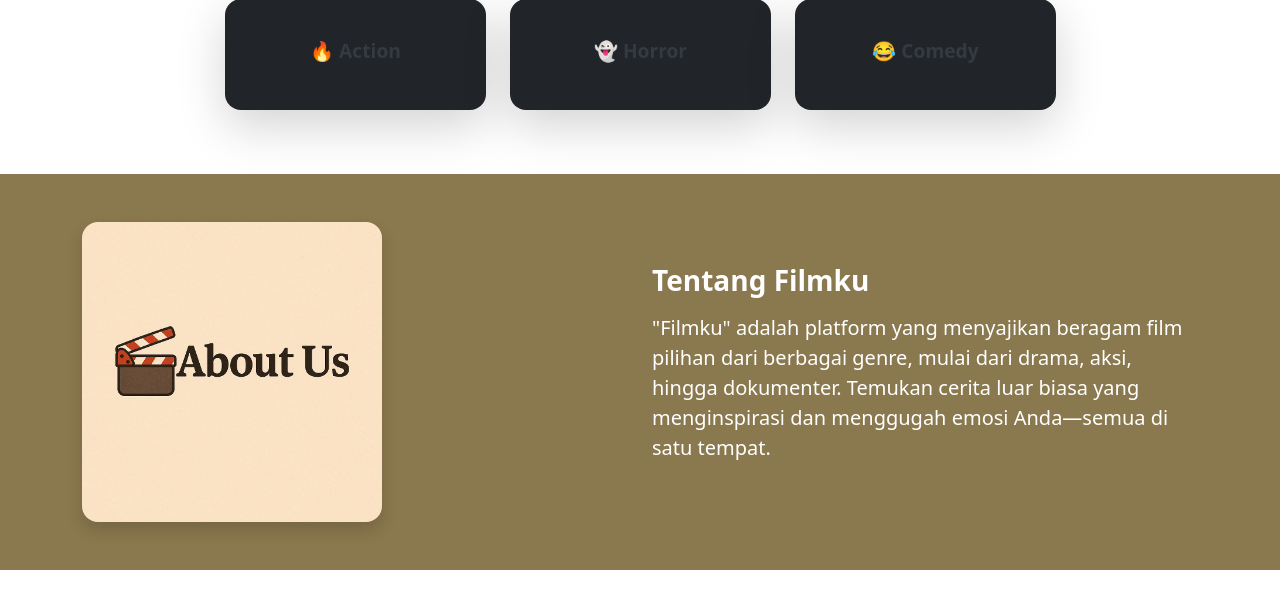
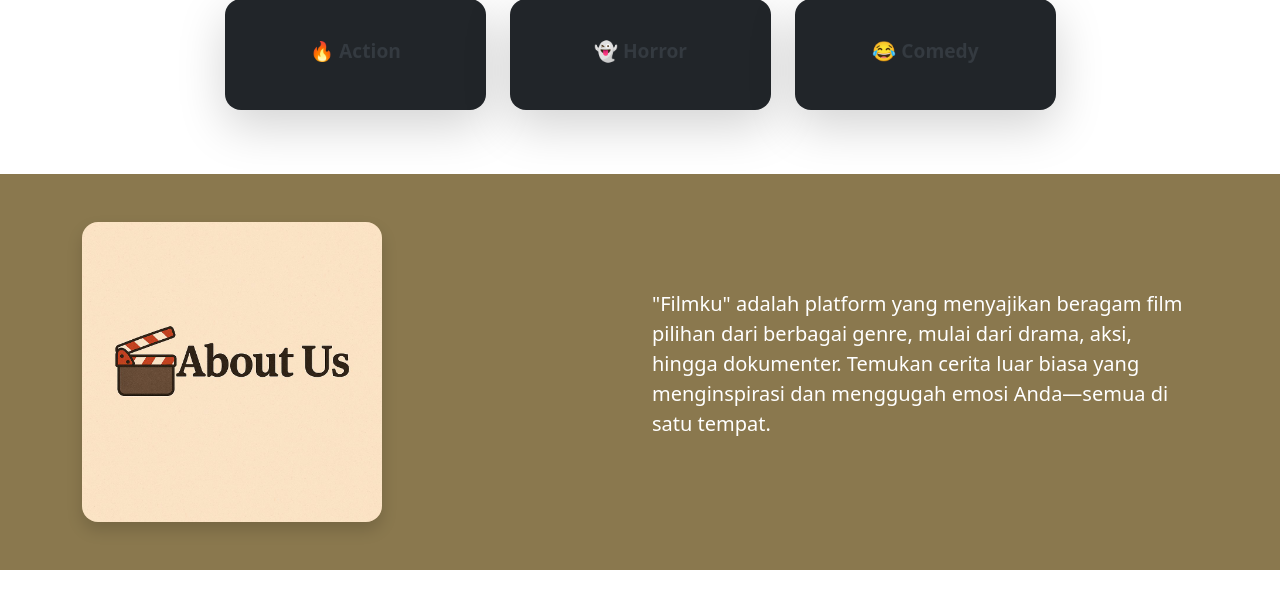
Before and after one commit to DeniFirmansyah1512/pw2025_tubes_243040064, a PHP site: page / in a window 1280 px wide. Shown: the part 607-1217 px from the top of the page. Run offline with PHP 8.4, Linux system fonts and the light colour scheme; data that the repository does not hold is empty; some libraries are stand-ins or nearby versions; some web fonts are replaced.

Commit message:
TUBES PW2025

```diff
--- a/index.php
+++ b/index.php
@@ -13,6 +13,7 @@
         .hover-scale {
             transition: transform 0.3s ease;
         }
+
         .hover-scale:hover {
             transform: scale(1.03);
         }
@@ -26,8 +27,7 @@
     <div
         class="container-fluid py-5"
         style="background: linear-gradient(rgba(0,0,0,.6), rgba(0,0,0,.6)), url('image/bgfilmku.jpg') center/cover no-repeat;"
-        data-aos="fade-up"
-    >
+        data-aos="fade-up">
         <div class="container">
             <div class="row align-items-center text-white">
                 <div class="col-lg-6" data-aos="fade-right" data-aos-delay="100">
@@ -39,8 +39,7 @@
                                 type="text"
                                 class="form-control rounded-start"
                                 name="keyword"
-                                placeholder="Judul Movies | Genre"
-                            />
+                                placeholder="Judul Movies | Genre" />
                             <button type="submit" class="btn warna2 text-white rounded-end">🔍 Telusuri</button>
                         </div>
                     </form>
@@ -81,11 +80,9 @@
                         src="image/about-us.jpg"
                         class="img-fluid rounded-4 shadow"
                         alt="About Filmku"
-                        style="max-height: 300px"
-                    />
+                        style="max-height: 300px" />
                 </div>
                 <div class="col-md-6" data-aos="fade-left">
-                    <h3 class="fw-bold mb-3">Tentang Filmku</h3>
                     <p class="lead">
                         "Filmku" adalah platform yang menyajikan beragam film pilihan dari berbagai genre, mulai dari drama,
                         aksi, hingga dokumenter. Temukan cerita luar biasa yang menginspirasi dan menggugah emosi Anda—semua
@@ -113,17 +110,14 @@
                             src="image/<?php echo $movies['foto']; ?>"
                             class="card-img-top rounded-top-4"
                             style="height: 300px; object-fit: cover;"
-                            alt="<?php echo $movies['judulfilm']; ?>"
-                        />
+                            alt="<?php echo $movies['judulfilm']; ?>" />
                         <div class="card-body">
                             <h5 class="card-title fw-bold"><?php echo $movies['judulfilm']; ?></h5>
                             <p class="card-text text-muted">🎭 <?php echo $movies['actor']; ?></p>
                             <p class="small text-muted">
                                 🕒 <?php echo $movies['durasi']; ?> | 📅 <?php echo $movies['tahunrilis']; ?>
                             </p>
-                            <a href="movies-detail.php?nama=<?php echo $movies['judulfilm']; ?>" class="btn btn-danger w-100 mt-2"
-                                >🎥 Lihat Detail</a
-                            >
+                            <a href="movies-detail.php?nama=<?php echo $movies['judulfilm']; ?>" class="btn btn-danger w-100 mt-2">🎥 Lihat Detail</a>
                         </div>
                     </div>
                 </div>
```
